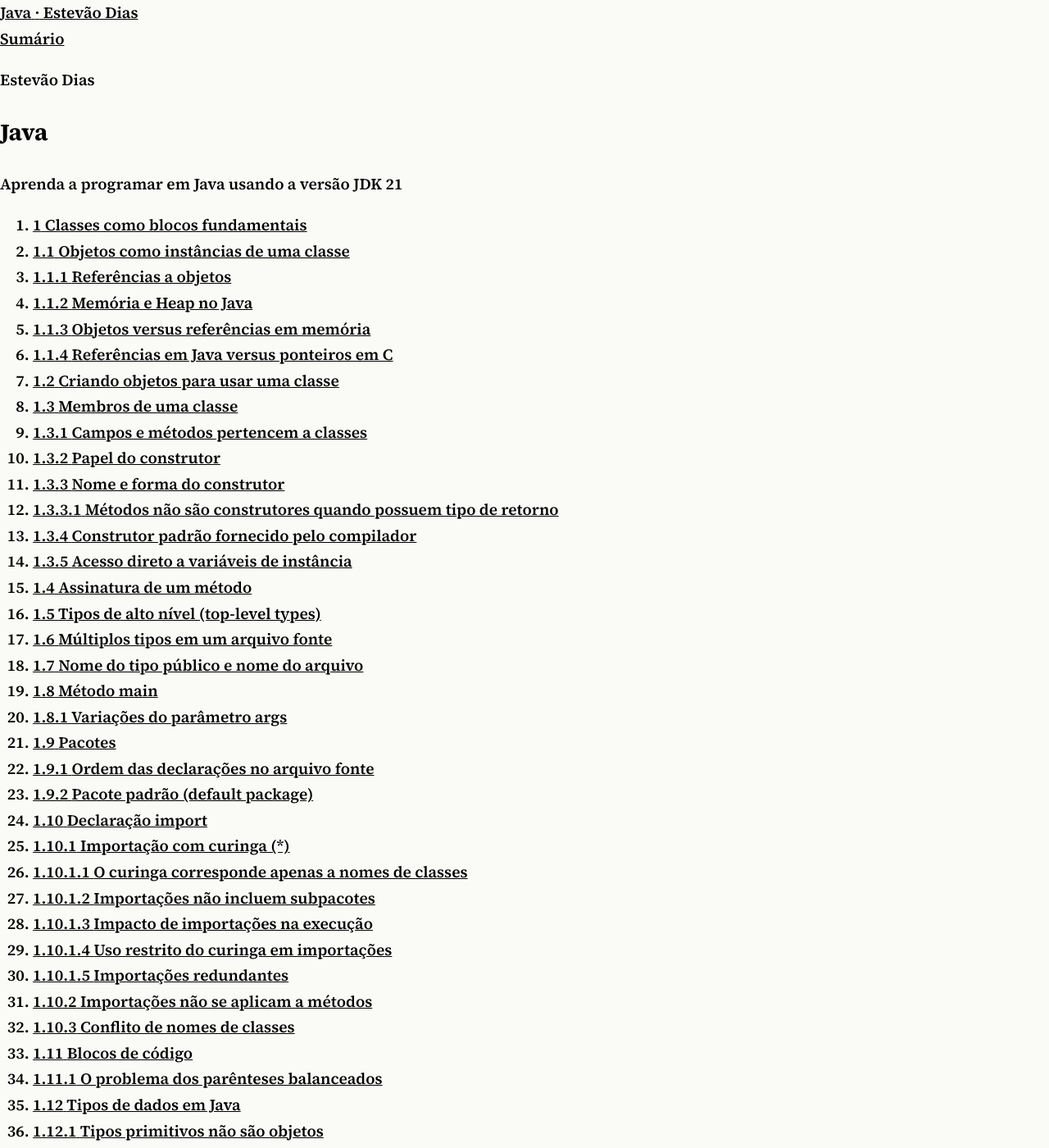
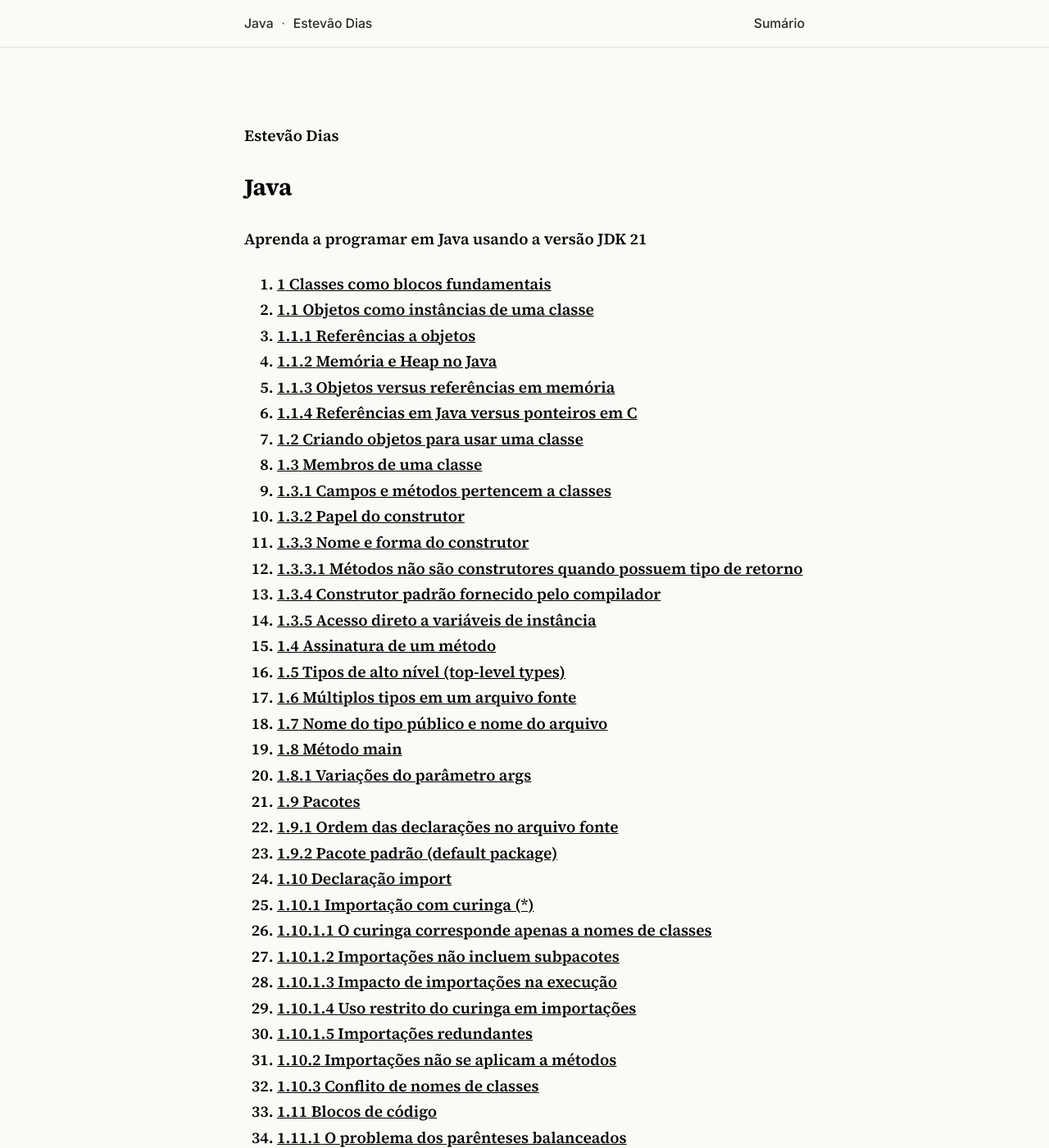
Before and after one commit to aqueleestevao/book, a Jekyll site: the page built from index.md, in a window 1280 px wide and 1400 px high. Shown: the whole window at 82% size. Built offline with Jekyll 4.4.1, drawn with Linux system fonts in a browser that asks for light colours.

Commit message:
style header, main and footer layout

```diff
--- a/assets/css/book.css
+++ b/assets/css/book.css
@@ -89,3 +89,83 @@ body {
 @media (prefers-reduced-motion: reduce) {
   * { transition-duration: 0ms !important; animation-duration: 0ms !important; }
 }
+
+/* ============================================================
+   Layout
+   ============================================================ */
+
+.book-main {
+  max-width: min(100% - 2rem, var(--measure));
+  margin: 0 auto;
+  padding: 4rem 0 6rem;
+}
+
+/* Ritmo vertical */
+.book-main > * + *,
+.chapter-body > * + * {
+  margin-top: var(--space-flow);
+}
+
+/* ============================================================
+   Header
+   ============================================================ */
+
+.site-header {
+  position: sticky;
+  top: 0;
+  z-index: 10;
+  background: var(--paper);
+  border-bottom: 1px solid var(--rule);
+}
+
+.site-header-inner {
+  max-width: min(100% - 2rem, var(--measure));
+  margin: 0 auto;
+  padding: 0.875rem 0;
+  display: flex;
+  align-items: center;
+  justify-content: space-between;
+  font-family: var(--ff-sans);
+  font-size: var(--fs-sm);
+  font-weight: 500;
+}
+
+.site-id {
+  text-decoration: none;
+  color: var(--ink-soft);
+}
+
+.site-id:hover { color: var(--ink); }
+
+.site-sep {
+  margin: 0 0.35em;
+  color: var(--ink-muted);
+}
+
+.site-nav a {
+  text-decoration: none;
+  color: var(--ink-soft);
+}
+
+.site-nav a:hover { color: var(--ink); }
+
+/* ============================================================
+   Footer
+   ============================================================ */
+
+.site-footer {
+  border-top: 1px solid var(--rule);
+  padding: 2rem 0;
+  margin-top: 6rem;
+}
+
+.site-footer-inner {
+  max-width: min(100% - 2rem, var(--measure));
+  margin: 0 auto;
+  font-family: var(--ff-sans);
+  font-size: var(--fs-sm);
+  color: var(--ink-muted);
+}
+
+.site-footer a { color: var(--ink-soft); }
+.site-footer a:hover { color: var(--link); }
```
